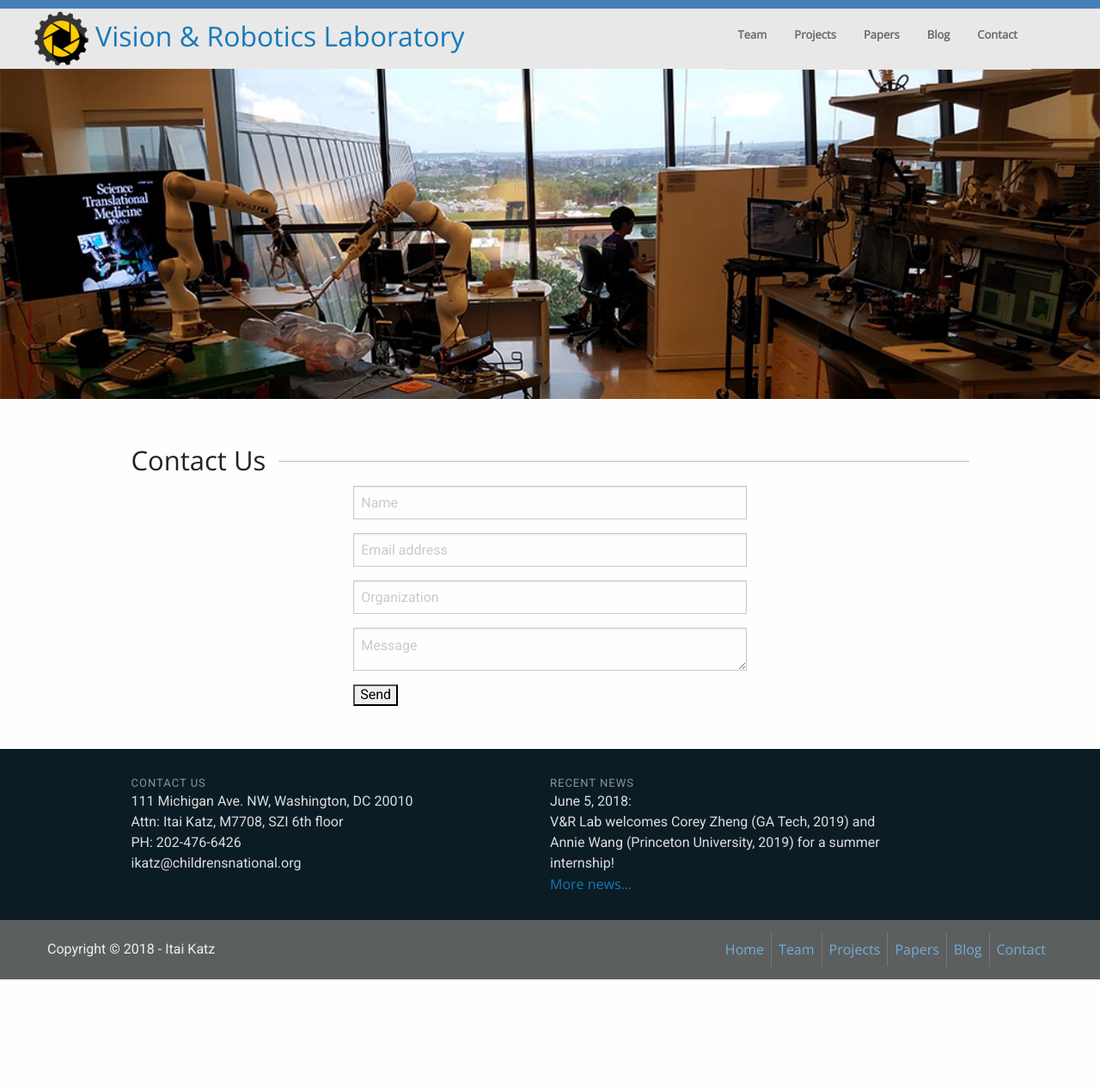
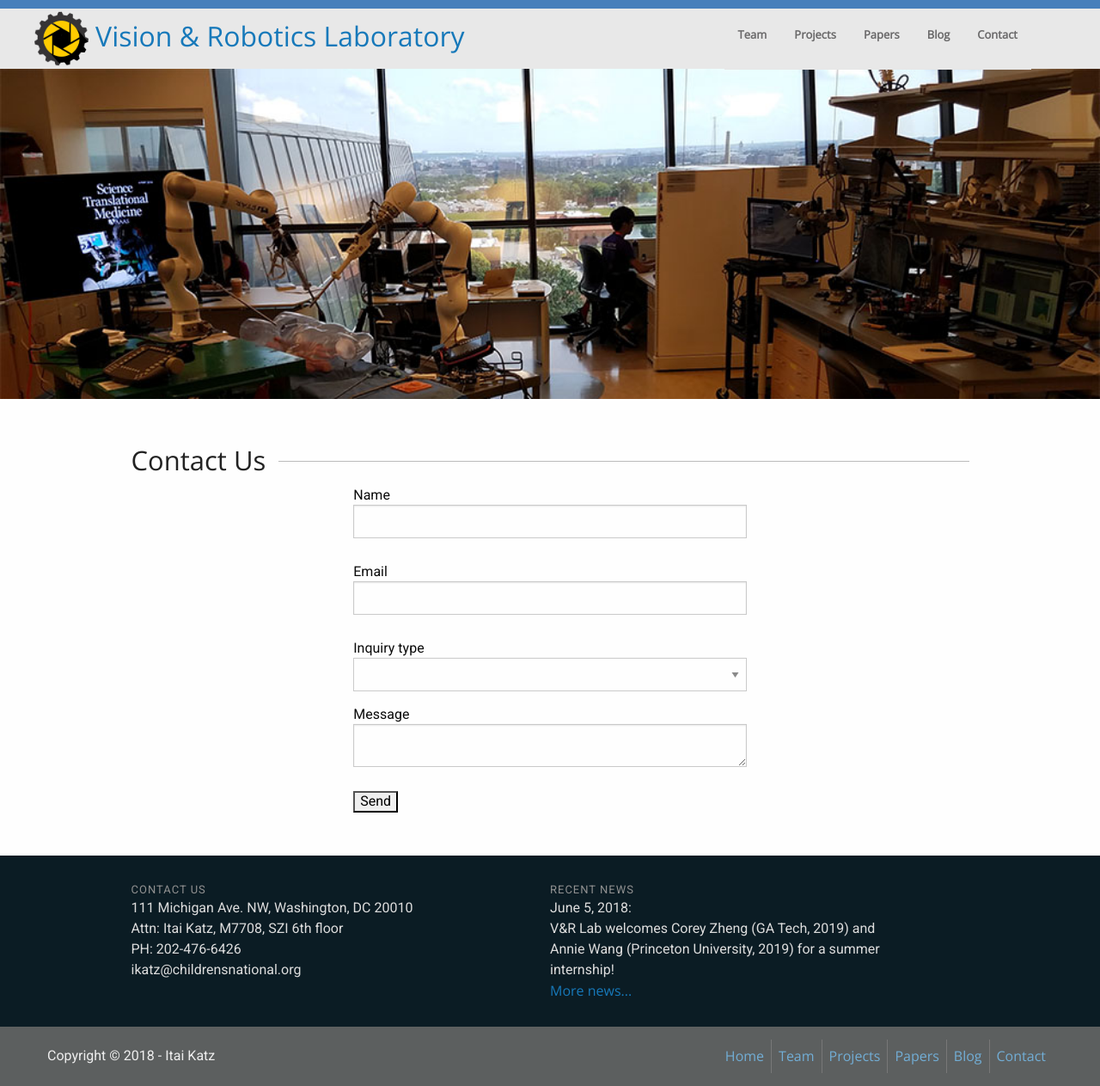
Before and after one commit to visionandrobotics/visionandrobotics.github.io, a Jekyll site: the page built from contact.html, in a window 1280 px wide. Shown: the whole page at 86% size. Built offline with Jekyll 4.4.1, drawn with Linux system fonts in a browser that asks for light colours; nearby versions of some CDN libraries; before the commit the page ends 1139 px from its top, so only the background shows below that; some of the changed lines change nothing that is shown.

Commit message:
contact form

```diff
--- a/contact.html
+++ b/contact.html
@@ -1,5 +1,7 @@
 ---
 layout: default
+jslib: [js/jquery-ui.shake.min.js]
+js: js/contact.js
 ---
 <!--css: css/index.css-->
 
@@ -13,14 +15,47 @@
 <div class="grid-container">
 <div class="grid-x grid-padding-x align-center">
 <div class="cell small-12 medium-6">
-	<form method="POST" action="https://formspree.io/ikatz@childrensnational.org">
-	    <input type="text" name="name" placeholder="Name">
-	    <input type="email" name="_replyto" placeholder="Email address">
-	    <input type="text" name="_subject" placeholder="Organization">
+	<form id="form" method="POST" action="https://formspree.io/ikatz@childrensnational.org">
+	    Name<input type="text" id=name name="name">
+	    <div id=required-name class=required>Required</div>
+
+	    Email<input type="email" id=email name="_replyto">
+
+	    <div style="position: relative;" id=required-email class=required>Required
+	    <div style="position: absolute; top: 0; left: 0" id=invalid-email class=required>Invalid email address</div>
+    	</div>
+
+<!-- 	    Organization<input type="text" id=organization name="_subject">
+	    <div id=required-organization class=required>Required</div>
+ -->
 	    <input type="text" name="_gotcha" style="display:none" />
-	    <textarea name="message" placeholder="Message"></textarea>
-	    <input type="submit" value="Send">
+
+	    Inquiry type
+	    <select name="_inquiry-type">
+		  <option value=""></option>
+		  <option value="career">Career</option>
+		  <option value="media">Media inquiry</option>
+		  <option value="business">Business inquiry</option>
+		  <option value="other">Other</option>
+		</select>
+
+	    Message<textarea name="message" id=message></textarea>
+	    <div id=required-message class=required>Required</div>
+	    <input id="submit-button" type="submit" value="Send">
 	</form>
 </div>
 </div>
 </div>
+
+<style>
+.required {
+	color: red;
+	font-size:10px;
+	visibility: hidden;
+	margin-bottom: 6px;
+}
+
+[type=text], [type=email], textarea {
+	margin: 0;
+}
+</style>
--- /dev/null
+++ b/js/contact.js
@@ -0,0 +1,90 @@
+$(document).ready(function() {
+
+ 	function validateEmail(email) {
+		var re = /^(([^<>()[\]\\.,;:\s@\"]+(\.[^<>()[\]\\.,;:\s@\"]+)*)|(\".+\"))@((\[[0-9]{1,3}\.[0-9]{1,3}\.[0-9]{1,3}\.[0-9]{1,3}\])|(([a-zA-Z\-0-9]+\.)+[a-zA-Z]{2,}))$/;
+		return re.test(email);
+	}
+
+	$('#name')[0].addEventListener('input', function() {
+		$("#required-name").css({'visibility':'hidden'});
+	});
+	// $('#organization')[0].addEventListener('input', function() {
+	// 	$("#required-organization").css({'visibility':'hidden'});
+	// });
+	$('#email')[0].addEventListener('input', function() {
+		$("#required-email").css({'visibility':'hidden'});
+		validEmail = validateEmail($('#email')[0].value);
+		if (validEmail) {
+			$("#invalid-email").css({'visibility':'hidden'});
+		}
+	});
+	$('#message')[0].addEventListener('input', function() {
+		$("#required-message").css({'visibility':'hidden'});
+	});
+
+$('#submit-button')[0].addEventListener('click', function(event) {
+	event.preventDefault();
+	valid = true
+	$('.required').css({'visibility':'hidden'});
+
+	if (!$('#name')[0].value) {
+		$("#name").effect("shake");
+		$("#required-name").css({'visibility':'visible'});
+		valid = false
+	}
+
+	if (!$('#email')[0].value) {
+		$("#email").effect("shake");
+		$("#required-email").css({'visibility':'visible'});
+		valid = false
+	}
+	else {
+		console.log('validating: ' + $('#email')[0].value)
+		validEmail = validateEmail($('#email')[0].value);
+		if (!validEmail) {
+			$("#email").effect("shake");
+			$("#invalid-email").css({'visibility':'visible'});
+		}
+		else {
+			$("#invalid-email").css({'visibility':'hidden'});
+		}
+		valid = validEmail;
+	}
+
+	// /* validate email format here */
+
+	// if (!$('#organization')[0].value) {
+	// 	$("#organization").effect("shake");
+	// 	$("#required-organization").css({'visibility':'visible'});
+	// 	valid = false
+	// }
+
+	if (!$('#message')[0].value) {
+		$("#message").effect("shake");
+		$("#required-message").css({'visibility':'visible'});
+		valid = false
+	}
+
+  if (valid) {
+  	$('#form')[0].submit();
+  	// document.getElementById('form').submit();
+  }
+
+
+});
+
+    // $(".errBox").effect("shake");
+ // $form = $("#form");
+ //    $form.on("submit",function()
+ //    {
+ //       alert("submitting..");
+ //       //do ajax
+ //       $.ajax({
+ //                 url:<submit url>,
+ //                 type:post/get,
+ //                 success:function() { alert("done");  }
+ //             });
+ //    });
+ //     $form.submit();
+
+});
```
Also changed, not shown: js/jquery-ui.shake.min.js (added), 1 other file.
